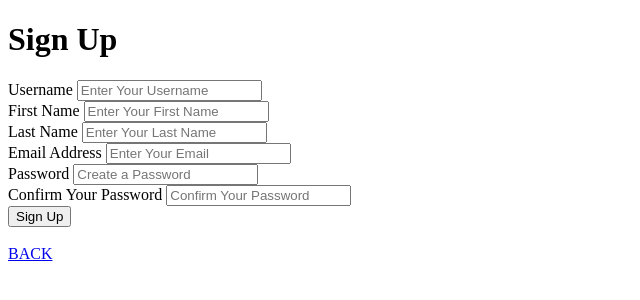
After one commit to mis350-s21/final-project-final_project_a_f, a Django app: page /ebook/signup/ in a window 1280 px wide. The commit adds this page. Shown: the top 300 px of the page, without its empty margins (0-640 px from the left). Run offline with Django 3.2, Linux system fonts and the light colour scheme.

Commit message:
signup&signin buttons and templates

```diff
--- a/ebook_project/ebook/templates/main.html
+++ b/ebook_project/ebook/templates/main.html
@@ -14,5 +14,8 @@
 <h1>Welcome To eBookStore</h1>
 <body>
 
+    <button type="submit"> <a href="/ebook/signin"> SignIn </a></button><br>
+    <button type="submit"> <a href="/ebook/signup"> SignUp </a></button>
+
 </body>
 </html>
--- /dev/null
+++ b/ebook_project/ebook/templates/signup.html
@@ -0,0 +1,38 @@
+<!DOCTYPE html>
+<html lang="en">
+<head>
+    <meta charset="UTF-8">
+    <meta http-equiv="X-UA-Compatible" content="IE=edge">
+    <meta name="viewport" content="width=device-width, initial-scale=1.0">
+    <title>Document</title>
+</head>
+<body>
+    <h1>Sign Up</h1>
+
+    <form action="" method="post">
+        {% csrf_token %}
+        <label for=""> Username </label>
+        <input type="text" id="username" name="username" placeholder="Enter Your Username"><br>
+
+        <label for=""> First Name </label>
+        <input type="text" id="FName" name="FName" placeholder="Enter Your First Name"><br>
+
+        <label for=""> Last Name </label>
+        <input type="text" id="LName" name="LName" placeholder="Enter Your Last Name"><br>
+
+        <label for=""> Email Address </label>
+        <input type="email" id="email" name="email" placeholder="Enter Your Email"><br>
+
+        <label for=""> Password </label>
+        <input type="password" id="pass" name="pass" placeholder="Create a Password"><br>
+
+        <label for=""> Confirm Your Password </label>
+        <input type="password" id="pass2" name="pass2" placeholder="Confirm Your Password"><br>
+
+        <button type="submit"> Sign Up</button><br>
+
+
+    </form>
+    <br><a href="/ebook/">BACK</a>
+</body>
+</html>
--- a/ebook_project/ebook/urls.py
+++ b/ebook_project/ebook/urls.py
@@ -3,5 +3,6 @@ from . import views
 
 urlpatterns = [
     path('', views.main, name='main'),
-
+    path('signin/', views.signin, name='signin'),
+    path('signup/', views.signup, name='signup'),
 ]
--- a/ebook_project/ebook/views.py
+++ b/ebook_project/ebook/views.py
@@ -5,3 +5,11 @@ from . models import Customer, Order, Review, Book, Genre
 def main(request):
     data={}
     return render(request, "main.html", context=data)
+
+def signin(request):
+    data={}
+    return render(request, "signin.html", context=data)
+
+def signup(request):
+    data={}
+    return render(request, "signup.html", context=data)
```
Also changed, not shown: ebook_project/ebook/templates/signin.html (added, +26 -0 lines), ebook_project/ebook/forms.py (added).
